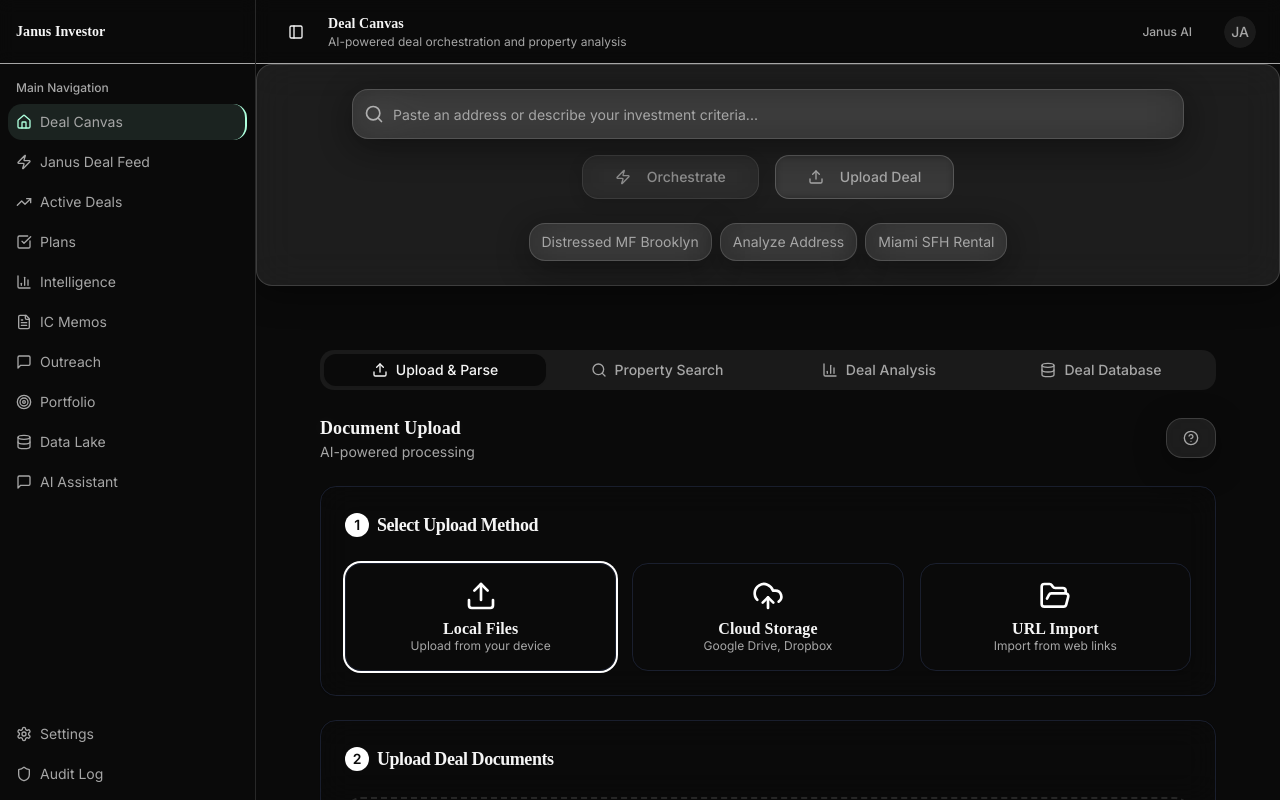
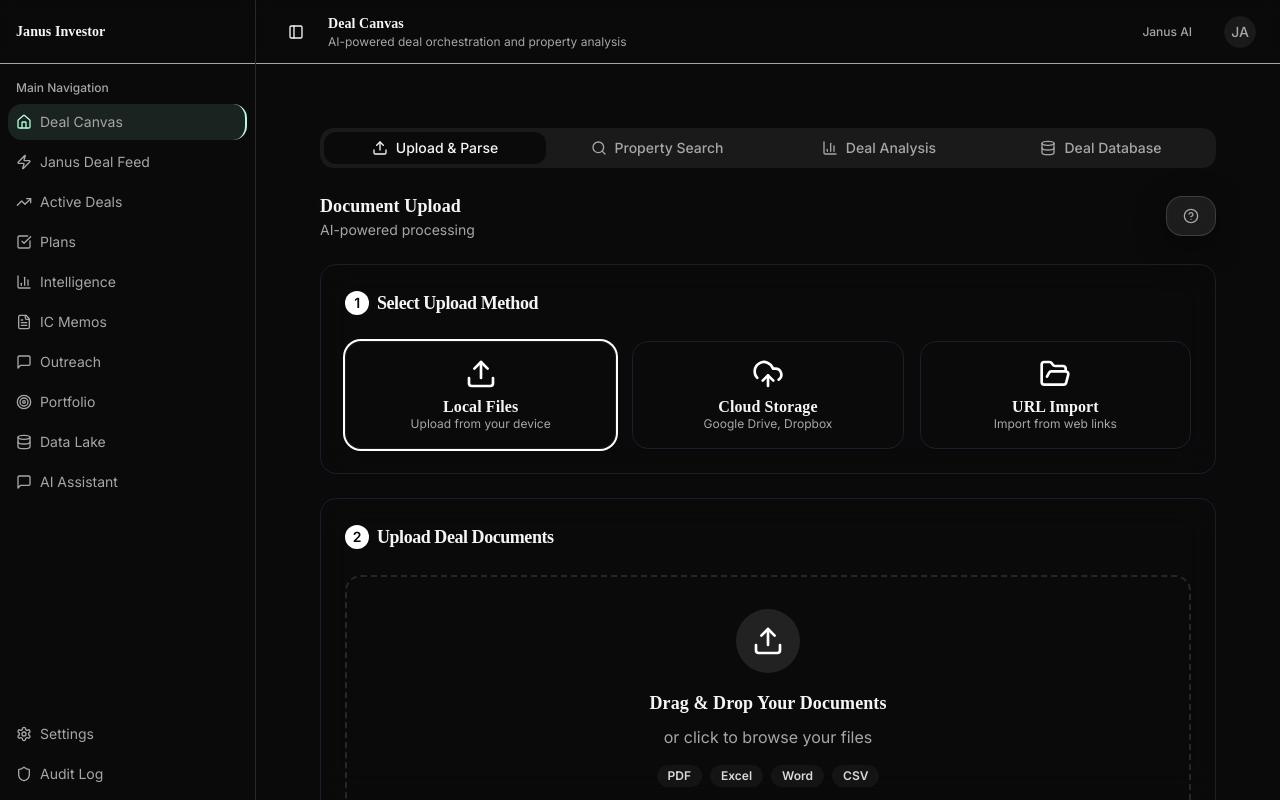
Before and after one commit to maxrroever-svg/janus-prop-ai, a React (Vite) app: page /investor in a window 1280 px wide. Built offline with nearby package versions, Linux system fonts and the light colour scheme; a web font is replaced by a local one.

Commit message:
Fix Deal Canvas CommandBar

```diff
--- a/src/components/dashboard/DealCanvas.tsx
+++ b/src/components/dashboard/DealCanvas.tsx
@@ -1,9 +1,6 @@
 import { useState } from "react";
-import { CommandBar } from "./CommandBar";
 import { DealWorkflow } from "./DealWorkflow";
 import { DealUploader } from "./DealUploader";
-import { Button } from "@/components/ui/button";
-import { Upload } from "lucide-react";
 
 export function DealCanvas() {
   const [showUploader, setShowUploader] = useState(false);
@@ -16,11 +13,6 @@ export function DealCanvas() {
 
   return (
     <div className="flex flex-col overflow-hidden">
-      {/* Command Bar */}
-      <div className="shrink-0">
-        <CommandBar onCommand={handleCommand} onUpload={() => setShowUploader(true)} />
-      </div>
-
       {/* Main Content Area - Glass Grid */}
       <div className="flex-1 overflow-hidden bg-background p-6">
         <div className="glass-grid-container">
```
